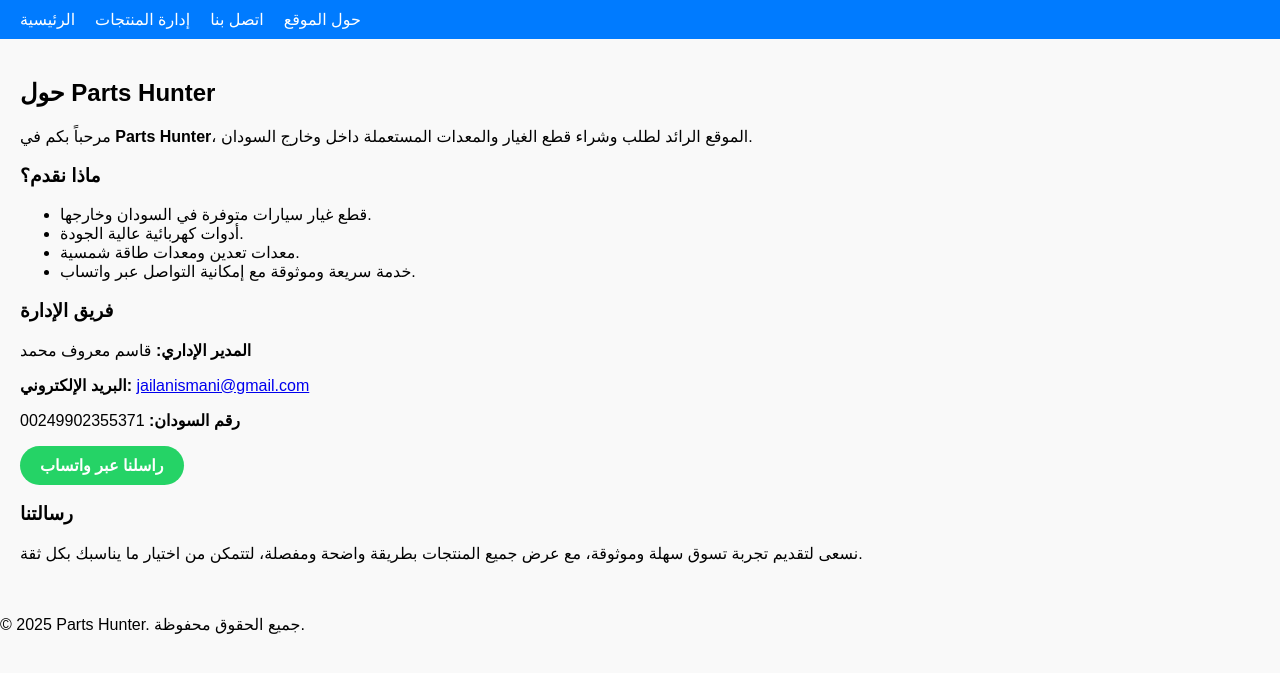
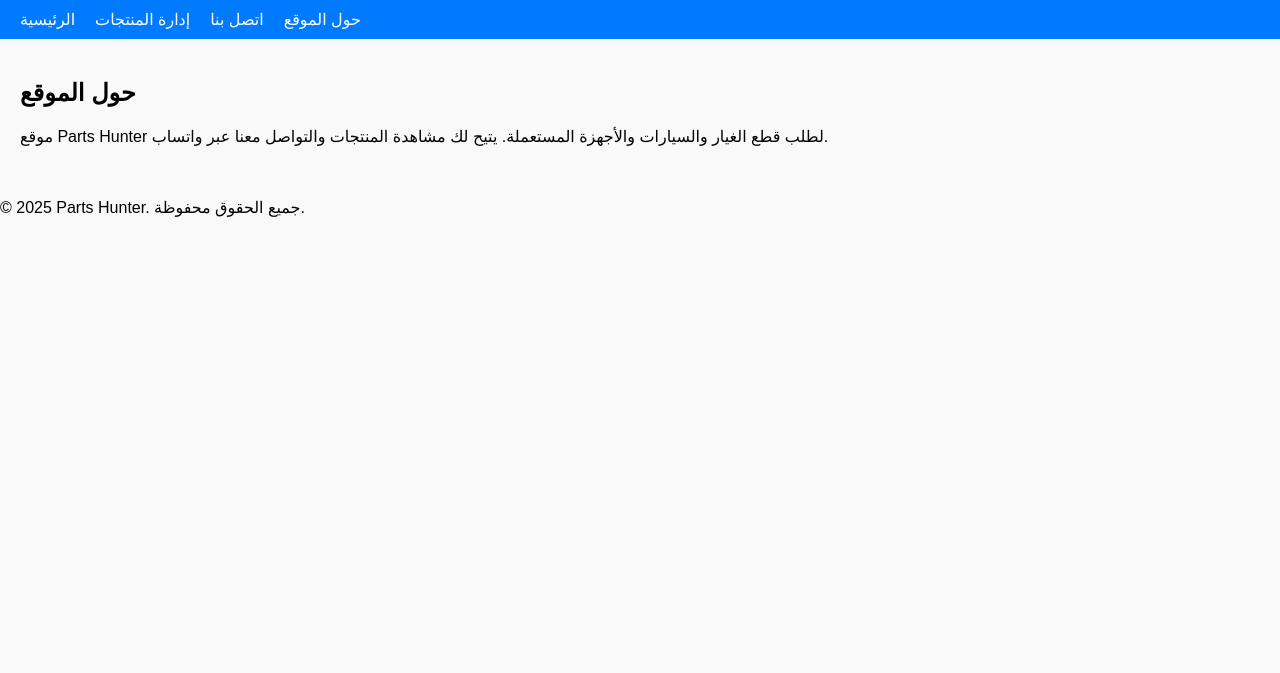
Before and after one commit to Aljaili-Elsmani/Parts-hunter, a Flask app: page /about in a window 1280 px wide. Shown: the top 673 px of the page. Run offline with Flask 3, Linux system fonts and the light colour scheme.

Commit message:
Update about.html

```diff
--- a/app/templates/about.html
+++ b/app/templates/about.html
@@ -3,23 +3,6 @@
 {% block title %}حول الموقع - Parts Hunter{% endblock %}
 
 {% block content %}
-  <h2>حول Parts Hunter</h2>
-  <p>مرحباً بكم في <strong>Parts Hunter</strong>، الموقع الرائد لطلب وشراء قطع الغيار والمعدات المستعملة داخل وخارج السودان.</p>
-
-  <h3>ماذا نقدم؟</h3>
-  <ul>
-    <li>قطع غيار سيارات متوفرة في السودان وخارجها.</li>
-    <li>أدوات كهربائية عالية الجودة.</li>
-    <li>معدات تعدين ومعدات طاقة شمسية.</li>
-    <li>خدمة سريعة وموثوقة مع إمكانية التواصل عبر واتساب.</li>
-  </ul>
-
-  <h3>فريق الإدارة</h3>
-  <p><strong>المدير الإداري:</strong> قاسم معروف محمد</p>
-  <p><strong>البريد الإلكتروني:</strong> <a href="mailto:jailanismani@gmail.com">jailanismani@gmail.com</a></p>
-  <p><strong>رقم السودان:</strong> 00249902355371</p>
-  <a href="https://wa.me/249902355371" target="_blank" style="display:inline-block; background:#25D366; color:white; padding:10px 20px; border-radius:30px; text-decoration:none; font-weight:bold;">راسلنا عبر واتساب</a>
-
-  <h3>رسالتنا</h3>
-  <p>نسعى لتقديم تجربة تسوق سهلة وموثوقة، مع عرض جميع المنتجات بطريقة واضحة ومفصلة، لتتمكن من اختيار ما يناسبك بكل ثقة.</p>
+<h2>حول الموقع</h2>
+<p>موقع Parts Hunter لطلب قطع الغيار والسيارات والأجهزة المستعملة. يتيح لك مشاهدة المنتجات والتواصل معنا عبر واتساب.</p>
 {% endblock %}
```
